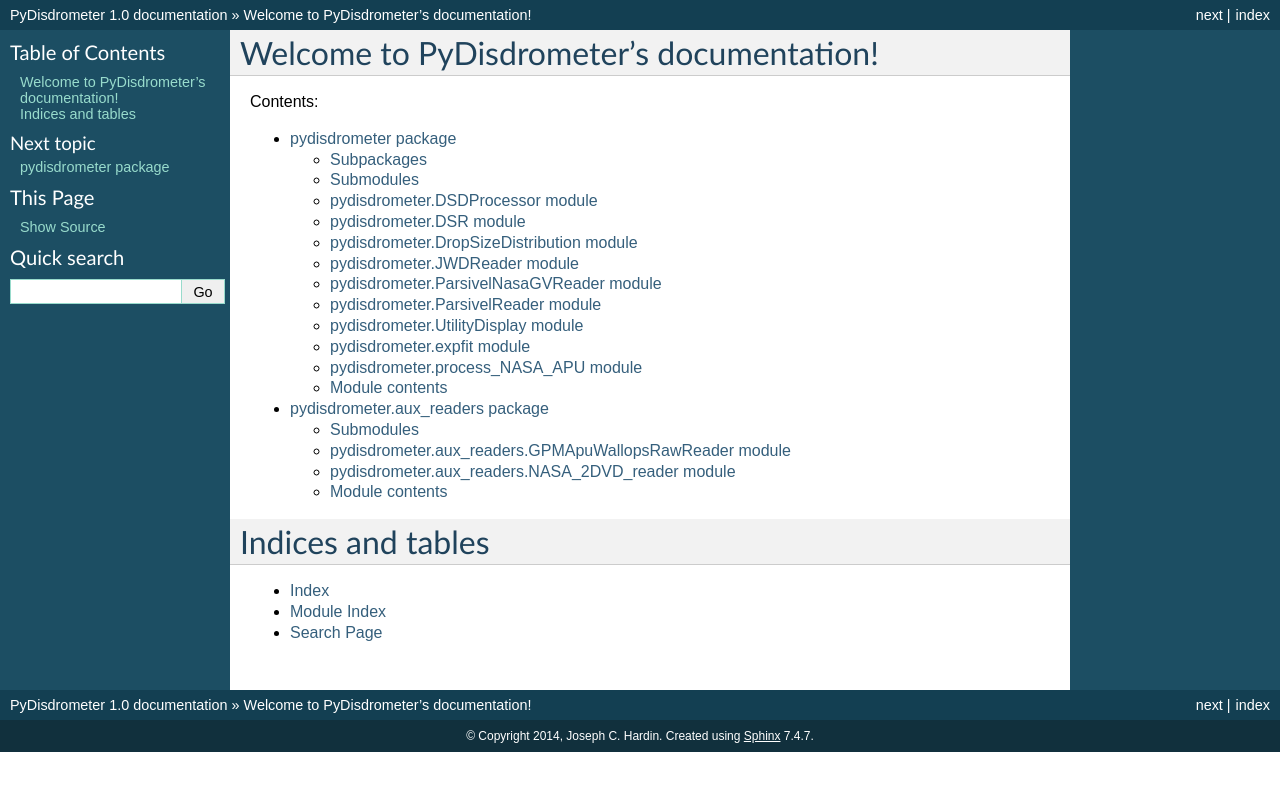
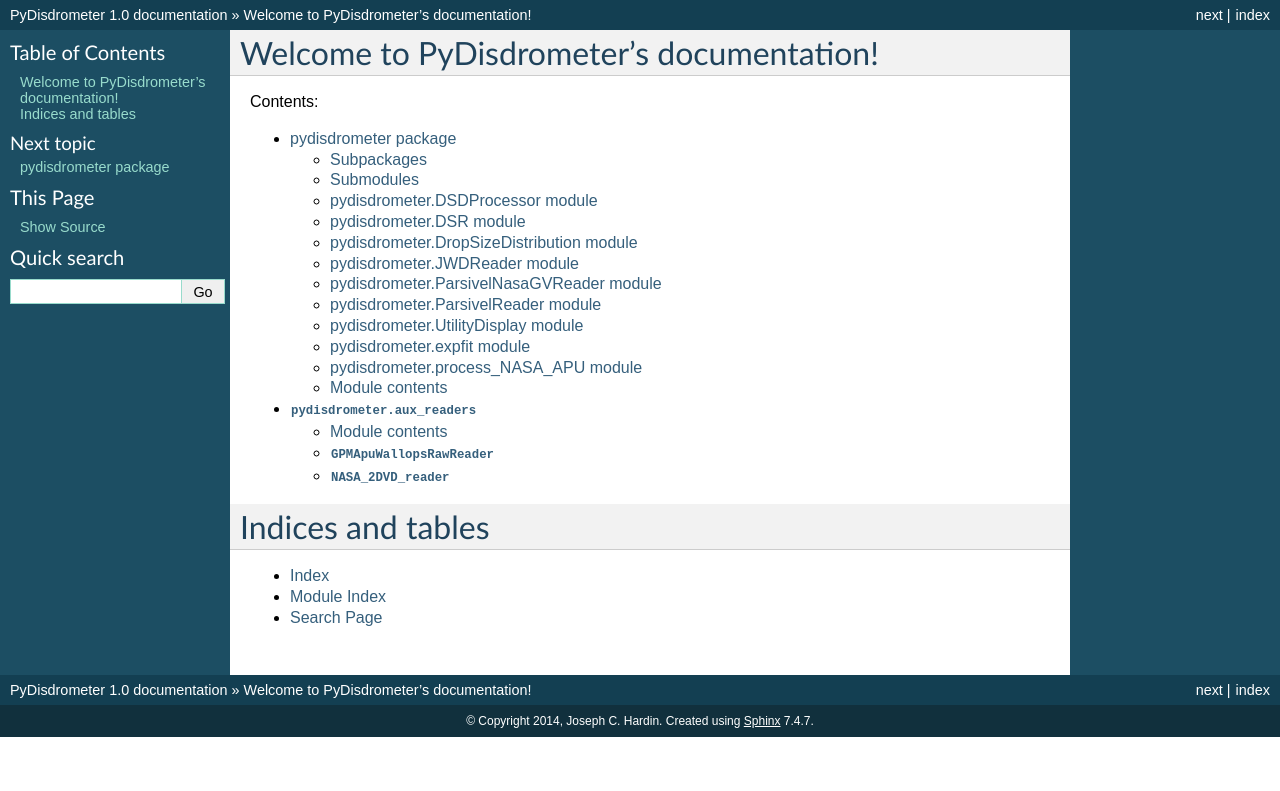
Before and after one commit to josephhardinee/PyDSD, a Sphinx documentation site: the page built from docs/source/index.rst, in a window 1280 px wide. Shown: the top 791 px of the page. Built offline with Sphinx 7.4.7, drawn with Linux system fonts in a browser that asks for light colours.

Commit message:
Working on Documentation

```diff
--- a/docs/source/conf.py
+++ b/docs/source/conf.py
@@ -18,8 +18,8 @@ import os
 # If extensions (or modules to document with autodoc) are in another directory,
 # add these directories to sys.path here. If the directory is relative to the
 # documentation root, use os.path.abspath to make it absolute, like shown here.
-#sys.path.insert(0, os.path.abspath('.'))
-
+sys.path.insert(0, os.path.abspath('.'))
+sys.path.append(os.path.join(os.path.abspath(os.pardir)))
 # -- General configuration ------------------------------------------------
 
 # If your documentation needs a minimal Sphinx version, state it here.
@@ -30,6 +30,7 @@ import os
 # ones.
 extensions = [
     'sphinx.ext.autodoc',
+    'sphinx.ext.autosummary',
     'sphinx.ext.doctest',
     'sphinx.ext.intersphinx',
     'sphinx.ext.todo',
@@ -339,3 +340,4 @@ epub_copyright = u'2014, Joseph C. Hardin'
 
 # Example configuration for intersphinx: refer to the Python standard library.
 intersphinx_mapping = {'http://docs.python.org/': None}
+numpydoc_show_class_members = False
--- a/docs/source/modules.rst
+++ /dev/null
@@ -1,7 +0,0 @@
-pydisdrometer
-=============
-
-.. toctree::
-   :maxdepth: 4
-
-   pydisdrometer
--- a/docs/source/pydisdrometer.aux_readers.rst
+++ b/docs/source/pydisdrometer.aux_readers.rst
@@ -1,24 +1,5 @@
-pydisdrometer.aux_readers package
+:mod:`pydisdrometer.aux_readers`
 =================================
-
-Submodules
-----------
-
-pydisdrometer.aux_readers.GPMApuWallopsRawReader module
--------------------------------------------------------
-
-.. automodule:: pydisdrometer.aux_readers.GPMApuWallopsRawReader
-    :members:
-    :undoc-members:
-    :show-inheritance:
-
-pydisdrometer.aux_readers.NASA_2DVD_reader module
--------------------------------------------------
-
-.. automodule:: pydisdrometer.aux_readers.NASA_2DVD_reader
-    :members:
-    :undoc-members:
-    :show-inheritance:
 
 
 Module contents
```
Also changed, not shown: other parts of docs/source/pydisdrometer.aux_readers.rst (+16 -0 lines), 1 other file.
